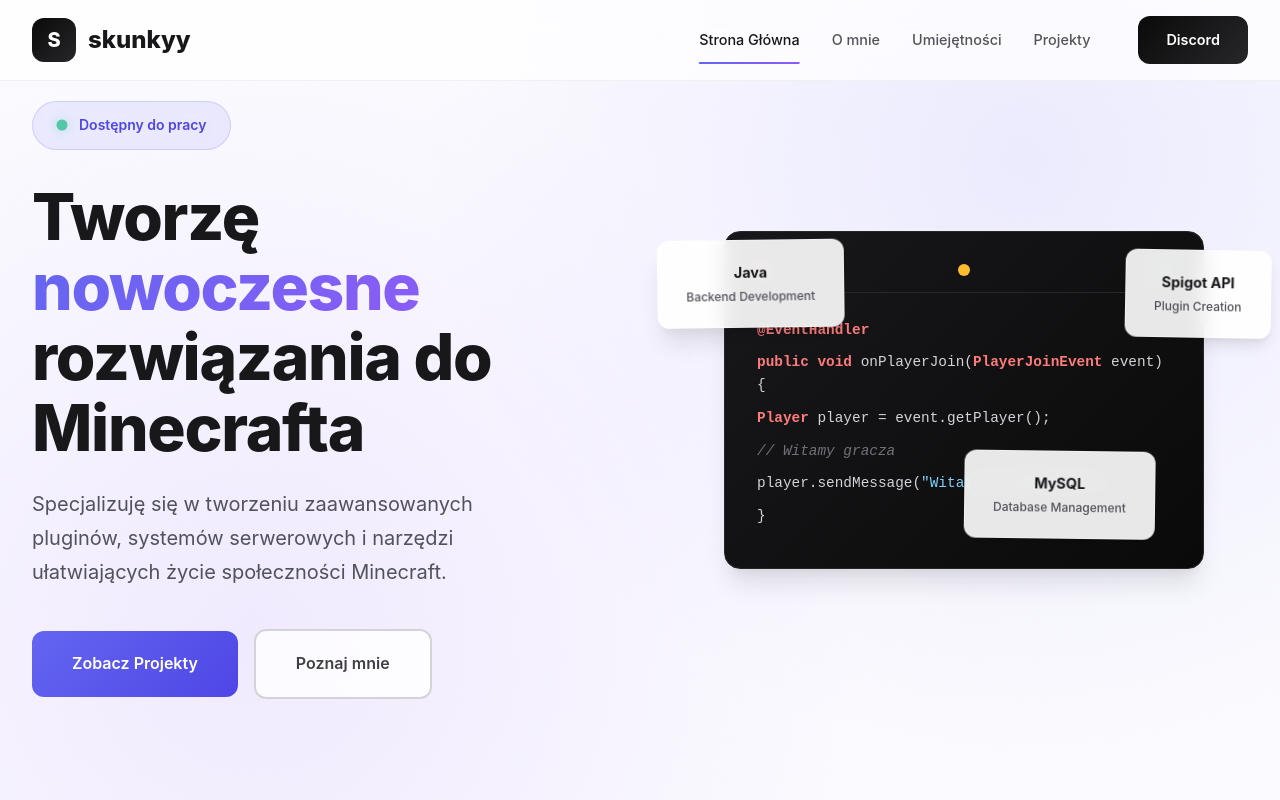
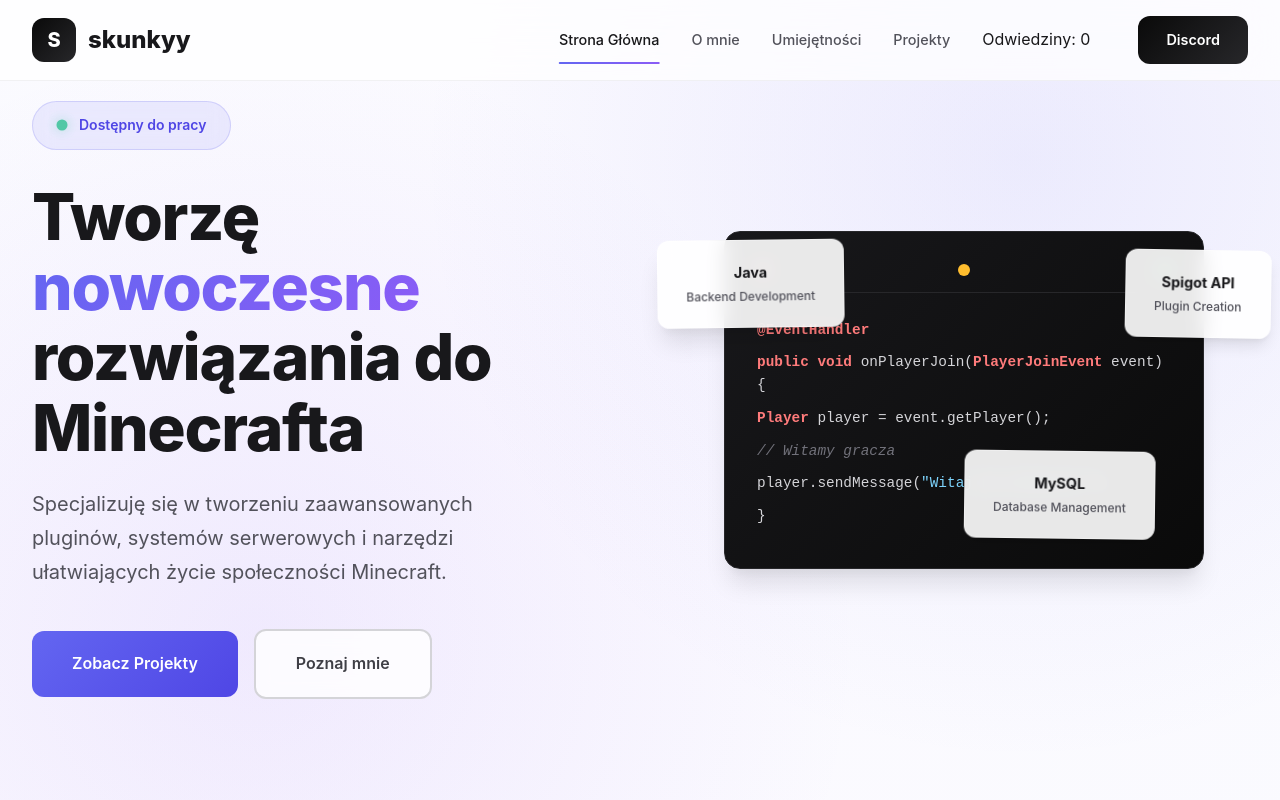
Before and after one commit to skunkyy/portfolio.github.io, a plain HTML site: page index.html in a window 1280 px wide. Shown: the top 800 px of the page. Drawn offline with nearby package versions, Linux system fonts and the light colour scheme; no server answers.

Commit message:
Update index.html

```diff
--- a/index.html
+++ b/index.html
@@ -23,6 +23,7 @@
                     <a href="#about" class="nav-link">O mnie</a>
                     <a href="#skills" class="nav-link">Umiejętności</a>
                     <a href="#projects" class="nav-link">Projekty</a>
+                    <span id="visit-counter" class="visit-counter">Odwiedziny: <span id="visit-count">0</span></span>
                 </div>
                 <a href="https://discord.gg/skunkyy__" target="_blank" class="cta-button">Discord</a>
                 <button class="mobile-menu-btn">☰</button>
```
